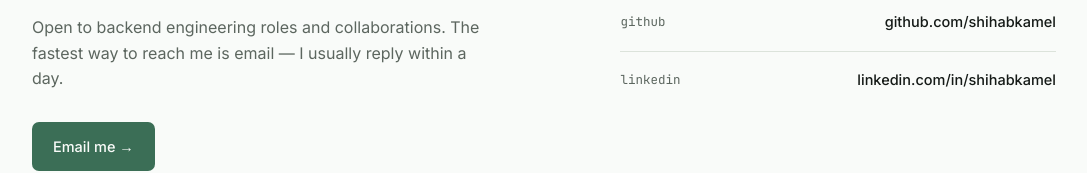
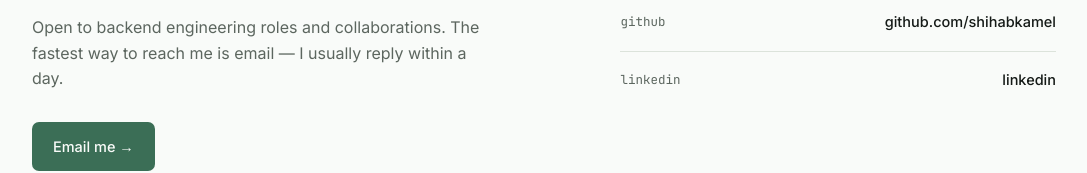
Before and after one commit to shihabkamel/portfolio, a plain HTML site: page index.html in a window 1280 px wide. Shown: the part 4753-4926 px from the top of the page, without its empty margins (96-1183 px from the left). Drawn offline with Linux system fonts and the light colour scheme; no server answers.

Commit message:
linkedin added

```diff
--- a/index.html
+++ b/index.html
@@ -1291,7 +1291,7 @@
             </li>
             <li>
               <span class="k">linkedin</span>
-              <a class="v" href="#">linkedin.com/in/shihabkamel</a>
+              <a class="v" href="https://www.linkedin.com/in/shihab-kamel-458347200/">linkedin</a>
             </li>
           </ul>
         </div>
```
